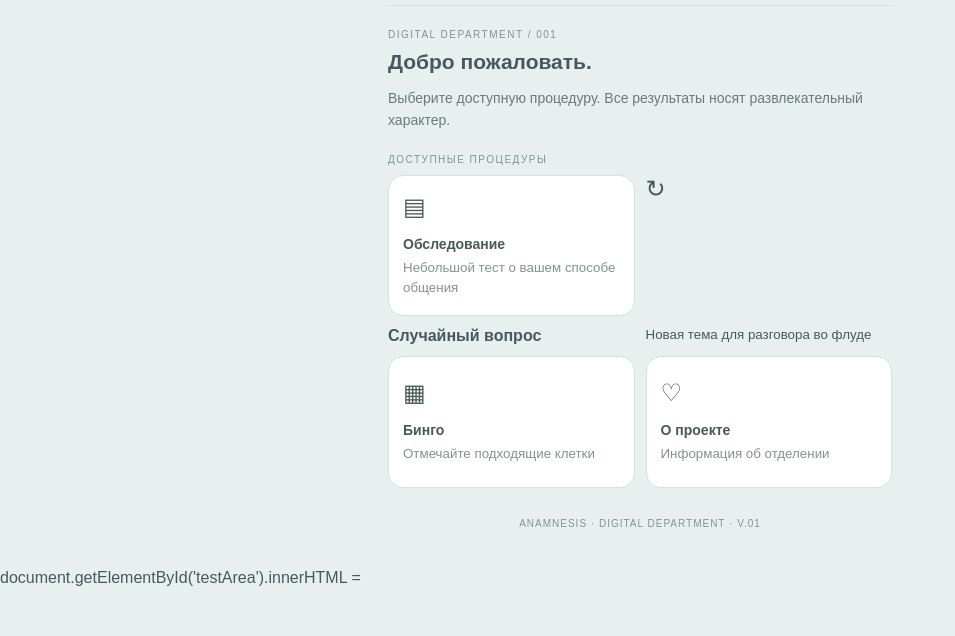
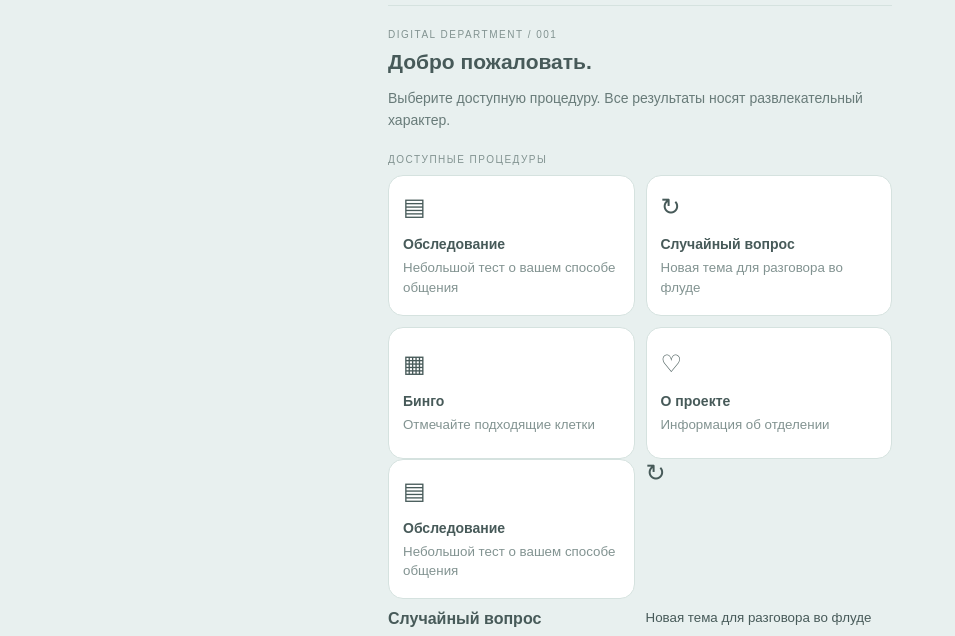
Before and after one commit to Tizerx/anamnesis-mini-app, a plain HTML site: page index.html in a window 1280 px wide. Shown: the part 111-747 px from the top of the page, without its empty margins (0-955 px from the left). Drawn offline with Linux system fonts and the light colour scheme; a script that the page names is missing.

Commit message:
Update index.html

```diff
--- a/index.html
+++ b/index.html
@@ -125,7 +125,28 @@ footer { text-align: center; color: var(--muted); font-size: 10px; margin-top: 3
       <div class="eyebrow">DIGITAL DEPARTMENT / 001</div>
       <h2>Добро пожаловать.</h2>
       <p class="intro">Выберите доступную процедуру. Все результаты носят развлекательный характер.</p>
-      <div class="eyebrow">ДОСТУПНЫЕ ПРОЦЕДУРЫ</div>
+      <div class="eyebrow">ДОСТУПНЫЕ ПРОЦЕДУРЫ</div><div class="cards">
+  <button class="card" onclick="openPage('test')">
+    <div class="symbol">▤</div>
+    <strong>Обследование</strong>
+    <small>Небольшой тест о вашем способе общения</small>
+  </button>
+  <button class="card" onclick="openPage('question')">
+    <div class="symbol">↻</div>
+    <strong>Случайный вопрос</strong>
+    <small>Новая тема для разговора во флуде</small>
+  </button>
+  <button class="card" onclick="openPage('bingo')">
+    <div class="symbol">▦</div>
+    <strong>Бинго</strong>
+    <small>Отмечайте подходящие клетки</small>
+  </button>
+  <button class="card" onclick="openPage('about')">
+    <div class="symbol">♡</div>
+    <strong>О проекте</strong>
+    <small>Информация об отделении</small>
+  </button>
+</div>
       <div class="cards">
         <button class="card" onclick="openPage('test')">
           <div class="symbol">▤</div>
```
